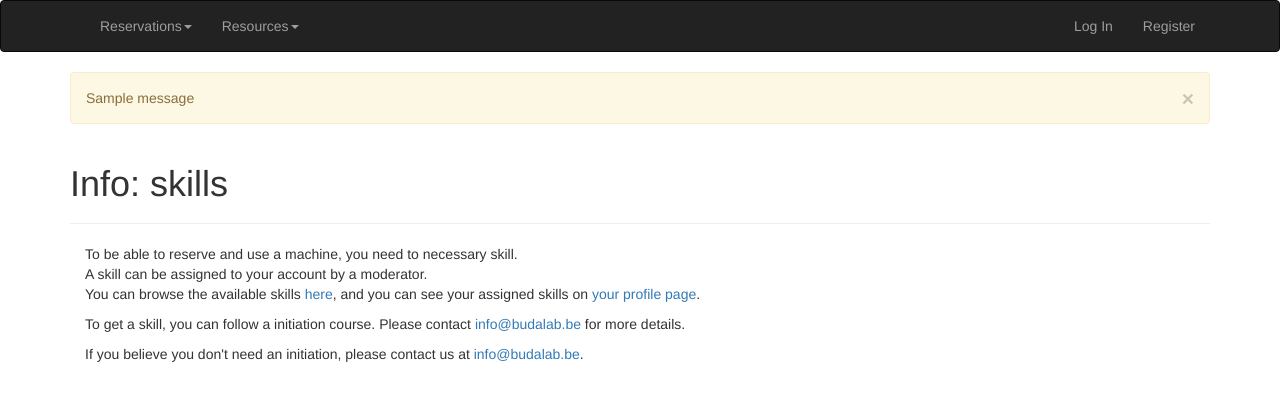
After one commit to mbtronics/BAB, a Python web app: template app/templates/info/skills.html in a window 1280 px wide. The commit adds this page. Shown: the top 401 px of the page. Run offline with Jinja, Linux system fonts and the light colour scheme; the template is opened without the code that fills it: most values are stand-ins (such as "Sample title", 1, 10 or a date in 2020); one stand-in notice (Sample message) is shown; some libraries are stand-ins or nearby versions.

Commit message:
Force skills

```diff
--- a/app/main/__init__.py
+++ b/app/main/__init__.py
@@ -2,7 +2,7 @@ from flask import Blueprint
 
 main = Blueprint('main', __name__)
 
-from . import views, userviews, resourceviews, skillviews, reservationviews, availableviews, paymentviews, settingsviews
+from . import views, userviews, resourceviews, skillviews, reservationviews, availableviews, paymentviews, settingsviews, infoviews
 from . import errors
 from ..usermodels import Permission
 
--- /dev/null
+++ b/app/main/infoviews.py
@@ -0,0 +1,6 @@
+from flask import render_template
+from . import main
+
+@main.route('/info/skills')
+def info_skills():
+    return render_template('info/skills.html')
--- a/app/templates/base.html
+++ b/app/templates/base.html
@@ -142,7 +142,7 @@
     {% for message in get_flashed_messages() %}
     <div class="alert alert-warning">
         <button type="button" class="close" data-dismiss="alert">&times;</button>
-        {{ message }}
+        {{ message|safe }}
     </div>
     {% endfor %}
 
--- /dev/null
+++ b/app/templates/info/skills.html
@@ -0,0 +1,21 @@
+{% extends "base.html" %}
+
+{% block title %}{{ config['APP_NAME'] }} - Info: skills{% endblock %}
+
+{% block page_content %}
+
+<div class="page-header">
+    <h1>Info: skills</h1>
+</div>
+
+<div class="col-md-12">
+    <p>To be able to reserve and use a machine, you need to necessary skill.<br>
+    A skill can be assigned to your account by a moderator.<br>
+        You can browse the available skills <a href="{{ url_for('main.list_skills') }}">here</a>,
+        and you can see your assigned skills on <a href="{{ url_for('main.user', username=current_user.username) }}">your profile page</a>.</p>
+
+    <p>To get a skill, you can follow a initiation course. Please contact <a href="mailto:info@budalab.be">info@budalab.be</a> for more details.</p>
+    <p>If you believe you don't need an initiation, please contact us at <a href="mailto:info@budalab.be">info@budalab.be</a>.</p>
+</div>
+
+{% endblock %}
--- a/app/templates/resource/make_reservation.html
+++ b/app/templates/resource/make_reservation.html
@@ -49,5 +49,9 @@
 
 {% block scripts %}
     {{ super() }}
-    {{ calendar.fullcalendar_scripts('reservation', resource, '.reservation_setdata', '.reservation_getdata', '') }}
+    {% if skilled %}
+        {{ calendar.fullcalendar_scripts('reservation', resource, '.reservation_setdata', '.reservation_getdata', '') }}
+    {% else %}
+        {{ calendar.fullcalendar_scripts('reservation', resource, none, '.reservation_getdata', '') }}
+    {% endif %}
 {% endblock %}
```
Also changed, not shown: app/main/reservationviews.py (+23 -3 lines).
